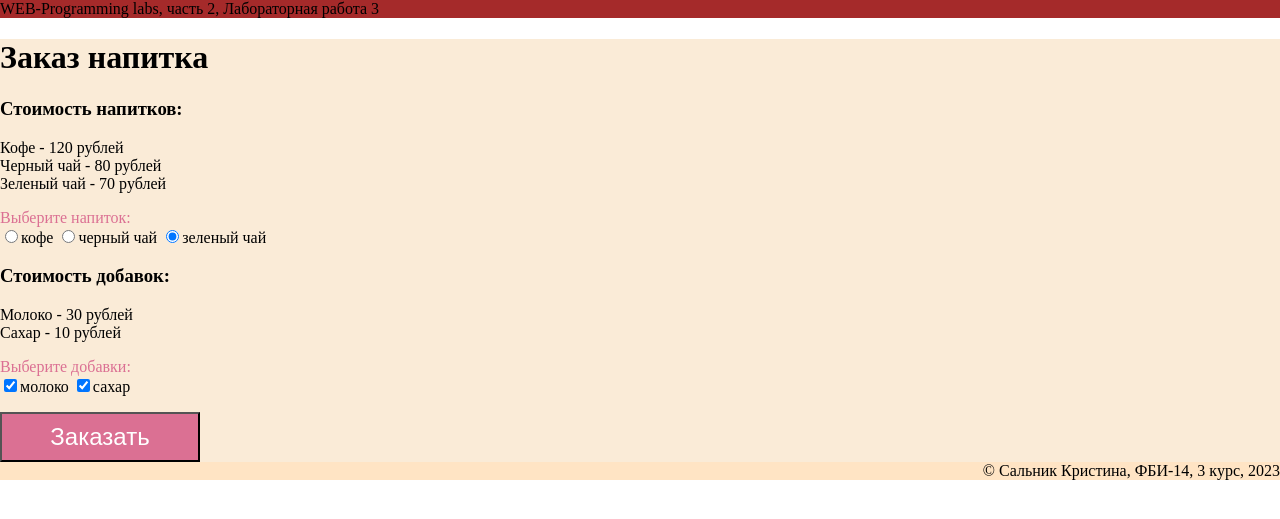
After one commit to KristinaSalnik/Millioner, a Flask app: page /lab3/order in a window 1280 px wide. The commit adds this page. Shown: the top 519 px of the page. Run offline with Flask 3, Linux system fonts and the light colour scheme.

Commit message:
Заказ напитка

```diff
--- a/lab3.py
+++ b/lab3.py
@@ -21,3 +21,33 @@ def form1():
     age = request.args.get('age')
     sex = request.args.get('sex')
     return render_template('forml.html', user=user, age=age, sex=sex, errors=errors)
+
+
+@lab3.route('/lab3/order')
+def order():
+    return render_template('order.html')
+
+
+@lab3.route('/lab3/pay')
+def pay():
+    price = 0
+    drink = request.args.get('drink')
+    #Пусть кофе стоит 120 рублей, чёрный чай — 80 рублей, зелёный — 70 рублей
+    if drink == 'coffe':
+        price = 120
+    elif drink == 'black-tea':
+         price = 80
+    else:
+        price = 70
+    #Добавка молока удорожает напиток на 30 рублей, а сахара — на 10.
+    if request.args.get('milk') == 'on':
+        price += 30
+    if request.args.get('sugar') == 'on':
+        price += 10
+
+    return render_template('pay.html', price=price)
+
+
+@lab3.route('/lab3/success')
+def success():
+    return render_template('success.html')
--- a/templates/lab3.html
+++ b/templates/lab3.html
@@ -9,5 +9,8 @@
         <li>
             <a href="/lab3/forml">форма</a>
         </li>
+        <li>
+            <a href="/lab3/order">Заказ</a>
+        </li>
     </ol>
 {% endblock %}
--- /dev/null
+++ b/templates/order.html
@@ -0,0 +1,59 @@
+{% extends "base.html" %}
+{% block lab %}Лабораторная работа 3{% endblock %}
+{% block main %}
+    <h1>Заказ напитка</h1>
+
+    <form action="/lab3/pay">
+        <h3>Стоимость напитков:</h3>
+        <div>Кофе - 120 рублей</div>
+        <div>Черный чай - 80 рублей</div>
+        <div>Зеленый чай - 70 рублей</div>
+
+        <p>
+        <div class="drink">Выберите напиток:</div>
+        <label>
+            <input type="radio" value="coffe" name="drink" checked>кофе
+        </label>
+        <label>
+            <input type="radio" value="black-tea" name="drink" checked>черный чай
+        </label>
+        <label>
+            <input type="radio" value="green-tea" name="drink" checked>зеленый чай
+        </label>
+        </p>
+
+        <h3>Стоимость добавок:</h3>
+        <div>Молоко - 30 рублей</div>
+        <div>Сахар - 10 рублей</div>
+
+        <p>
+            <div class="drink">Выберите добавки:</div>
+            <label>
+                <input type="checkbox" name="milk" checked>молоко
+            </label>
+            <label>
+                <input type="checkbox" name="sugar" checked>сахар
+            </label>
+            </p>
+            <div>
+                <button class="btn" type="submit">Заказать</button>
+            </div>
+        </form>
+
+        <style>
+            .btn{
+                width: 200px;
+                height: 50px;
+                font-size: x-large;
+                background-color: palevioletred;
+                color: white;
+            }
+            .btn:hover{
+                background-color:lightcoral;
+            }
+            .drink{
+                color: palevioletred;
+            }
+        </style>
+
+    {% endblock %}
```
Also changed, not shown: templates/pay.html (added, +33 -0 lines), templates/success.html (added, +11 -0 lines).
